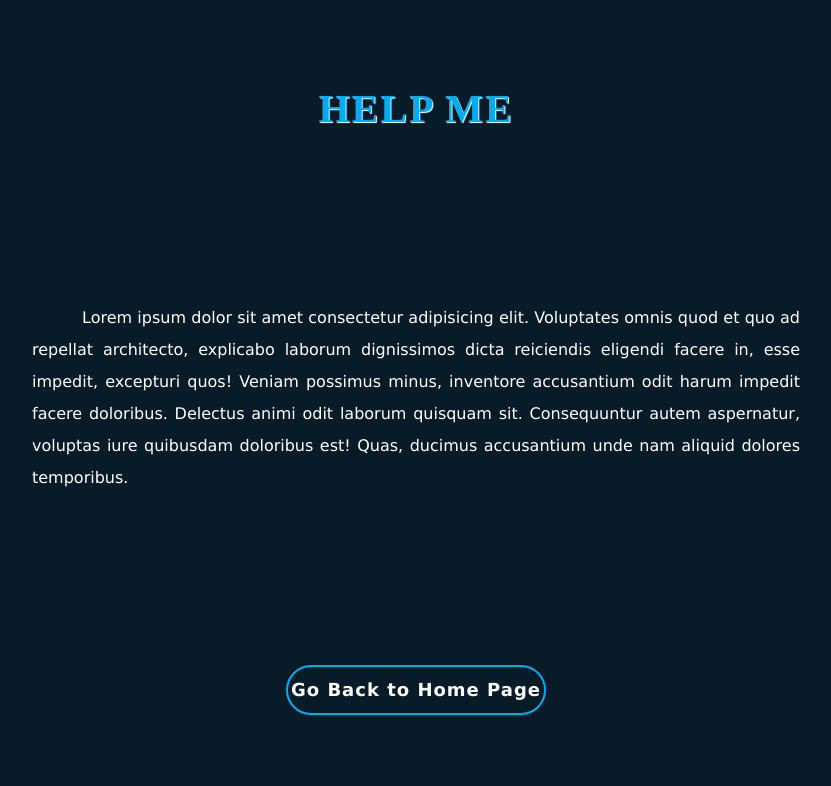
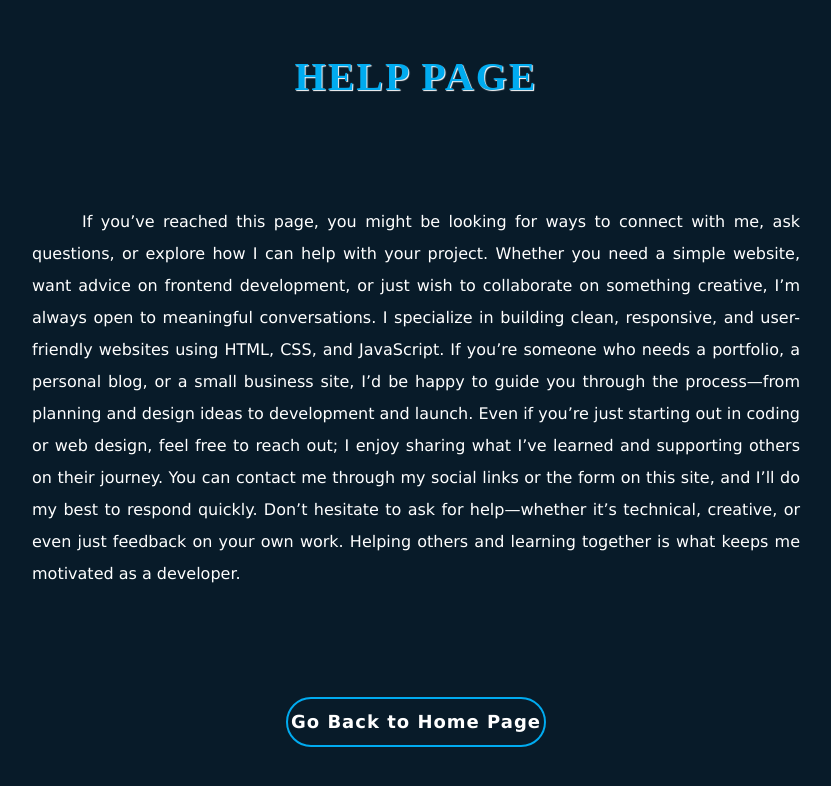
Before and after one commit to Rihash18/Portfolio, a plain HTML site: page help.html in a window 1280 px wide. Shown: the whole page, without its empty margins (224-1055 px from the left). Drawn offline with Linux system fonts and the light colour scheme.

Commit message:
Update help.html
content updated

```diff
--- a/help.html
+++ b/help.html
@@ -4,7 +4,7 @@
 <head>
     <meta charset="UTF-8">
     <meta name="viewport" content="width=device-width, initial-scale=1.0">
-    <title>Help Me</title>
+    <title>Help Page</title>
     <style>
         * {
             margin: 0;
@@ -130,9 +130,14 @@
 
 <body>
     <div class="container">
-        <h1>Help Me</h1>
-        <p>Lorem ipsum dolor sit amet consectetur adipisicing elit. Voluptates omnis quod et quo ad repellat architecto, explicabo laborum dignissimos dicta reiciendis eligendi facere in, esse impedit, excepturi quos! Veniam possimus minus, inventore accusantium odit harum impedit facere doloribus. Delectus animi odit laborum quisquam sit. Consequuntur autem aspernatur, voluptas iure quibusdam doloribus est! Quas, ducimus accusantium unde nam aliquid dolores temporibus.</p>
+        <h1>Help Page</h1>
+        <p>
+            If you’ve reached this page, you might be looking for ways to connect with me, ask questions, or explore how I can help with your project. Whether you need a simple website, want advice on frontend development, or just wish to collaborate on something creative, I’m always open to meaningful conversations.
 
+I specialize in building clean, responsive, and user-friendly websites using HTML, CSS, and JavaScript. If you’re someone who needs a portfolio, a personal blog, or a small business site, I’d be happy to guide you through the process—from planning and design ideas to development and launch. Even if you’re just starting out in coding or web design, feel free to reach out; I enjoy sharing what I’ve learned and supporting others on their journey.
+
+You can contact me through my social links or the form on this site, and I’ll do my best to respond quickly. Don’t hesitate to ask for help—whether it’s technical, creative, or even just feedback on your own work. Helping others and learning together is what keeps me motivated as a developer.
+        </p>
         <div class="btn">
             <a href="index.html">Go Back to Home Page</a>
         </div>
```
